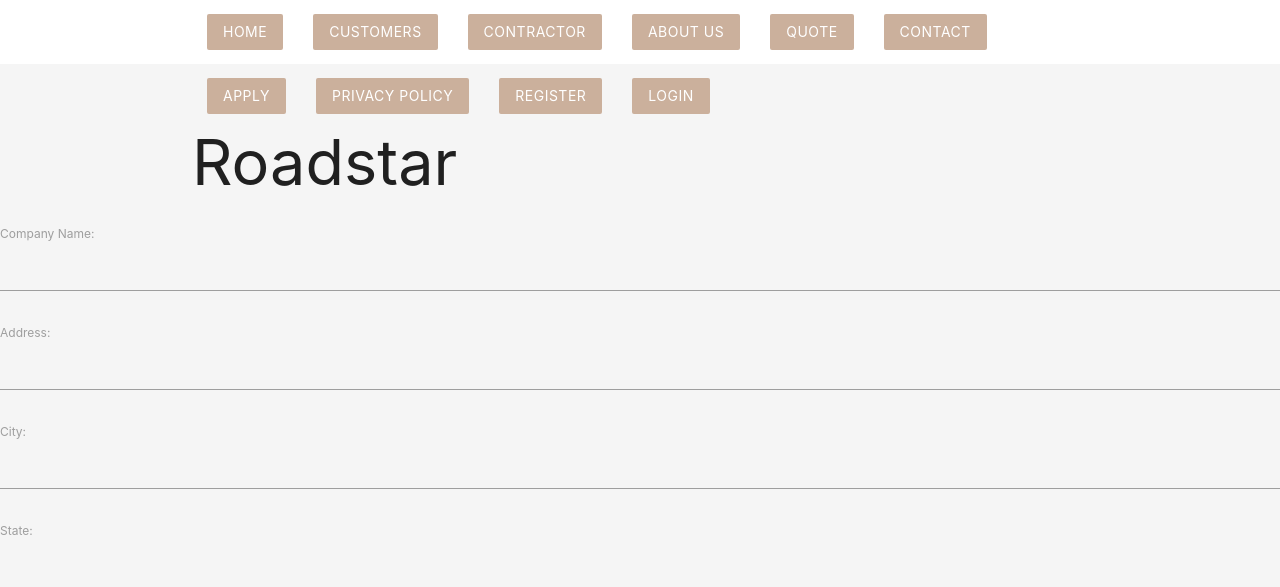
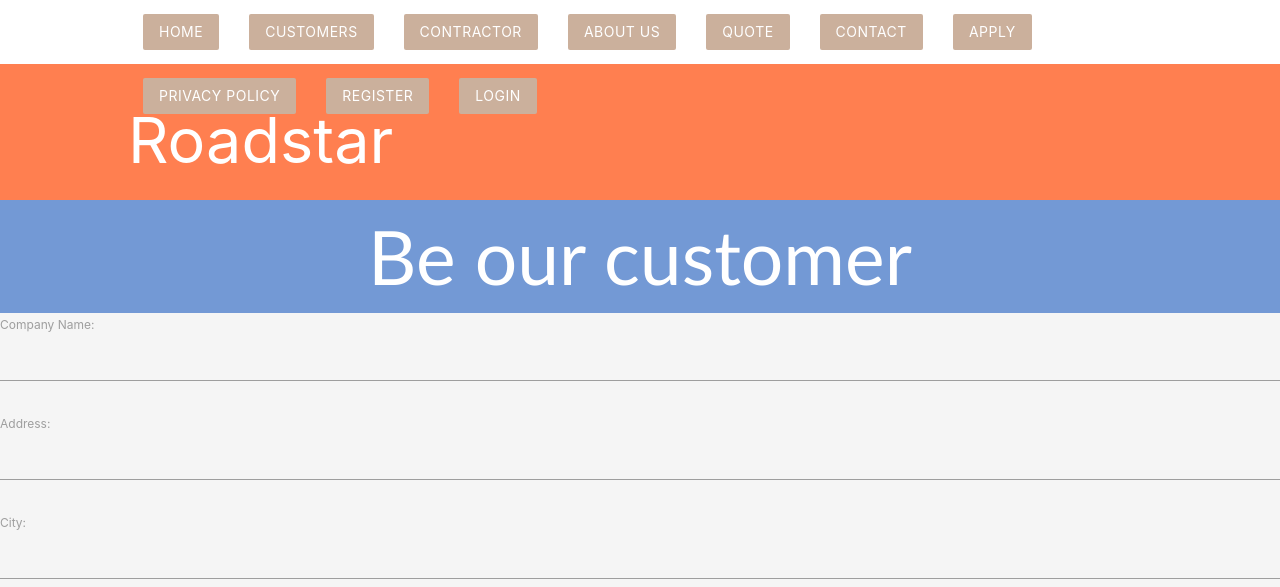
Before and after one commit to MintSquirrel/truck-site-github, a PHP site: page /applycustomer.php in a window 1280 px wide. Shown: the top 587 px of the page. Run offline with PHP 8.4, Linux system fonts and the light colour scheme.

Commit message:
style changes

```diff
--- a/aboutus.php
+++ b/aboutus.php
@@ -7,6 +7,7 @@
     <?php include('templates/header.php'); ?>
 
         <title></title>
+        <link rel="stylesheet" type="text/css" href="css/style.css" />
     </head>
     <body>
 
--- a/add.php
+++ b/add.php
@@ -6,6 +6,7 @@
 <html>
     <?php include('templates/header.php'); ?>
         <title></title>
+        <link rel="stylesheet" type="text/css" href="css/style.css" />
     </head>
     <body>
 
--- a/applycustomer.php
+++ b/applycustomer.php
@@ -7,8 +7,22 @@
 <html>
     <?php include('templates/header.php'); ?>
         <title></title>
+        <link rel="stylesheet" type="text/css" href="css/style.css" />
     </head>
+    <style>
+        .customer{
+  color: #FFFFFF;
+  font-family: calibri;
+  border: 10px grey;
+  font-size: 75px;
+  text-align: center;
+  background: #7399D5;
+}
+    </style>
     <body>
+    <div class="customer">
+      Be our customer
+    </div>
         <form action="">
             <label>Company Name:</label>
             <input type="text"><br><br>
--- a/login.php
+++ b/login.php
@@ -6,6 +6,7 @@
 <html>
     <?php include('templates/header.php'); ?>
         <title>Login Form</title>
+		<link rel="stylesheet" type="text/css" href="css/style.css" />
 		<style>
 		.login-form {
 			width: 300px;
--- a/privacypolicy.php
+++ b/privacypolicy.php
@@ -6,6 +6,7 @@
 <html>
     <?php include('templates/header.php'); ?>
         <title></title>
+        <link rel="stylesheet" type="text/css" href="css/style.css" />
     </head>
     <body>
         <section>
--- a/quote.php
+++ b/quote.php
@@ -7,6 +7,7 @@
     <?php include('templates/header.php'); ?>
 
     <title> Get A Quote </title>
+    <link rel="stylesheet" type="text/css" href="css/style.css" />
 		<style>
 		.getquote{
 			color: #FFFFFF;
--- a/register.php
+++ b/register.php
@@ -6,6 +6,7 @@
 <html>
     <?php include('templates/header.php'); ?>
         <title>Registration Form</title>
+        <link rel="stylesheet" type="text/css" href="css/style.css" />
             <style>
             .register-form {
                 width: 300px;
--- a/templates/header.php
+++ b/templates/header.php
@@ -1,7 +1,7 @@
 <head>
     <title>Roadrunners</title>
     <link rel="stylesheet" href="https://cdnjs.cloudflare.com/ajax/libs/materialize/1.0.0/css/materialize.min.css">
-    <style type="text/css">
+    <style type="text/css" href="css/style.css">
         .brand{
             background: #cbb09c !important;
         }
```
Also changed, not shown: applycontractor.php (+14 -0 lines), contact.php (+11 -1 lines), index.php (+13 -1 lines).
